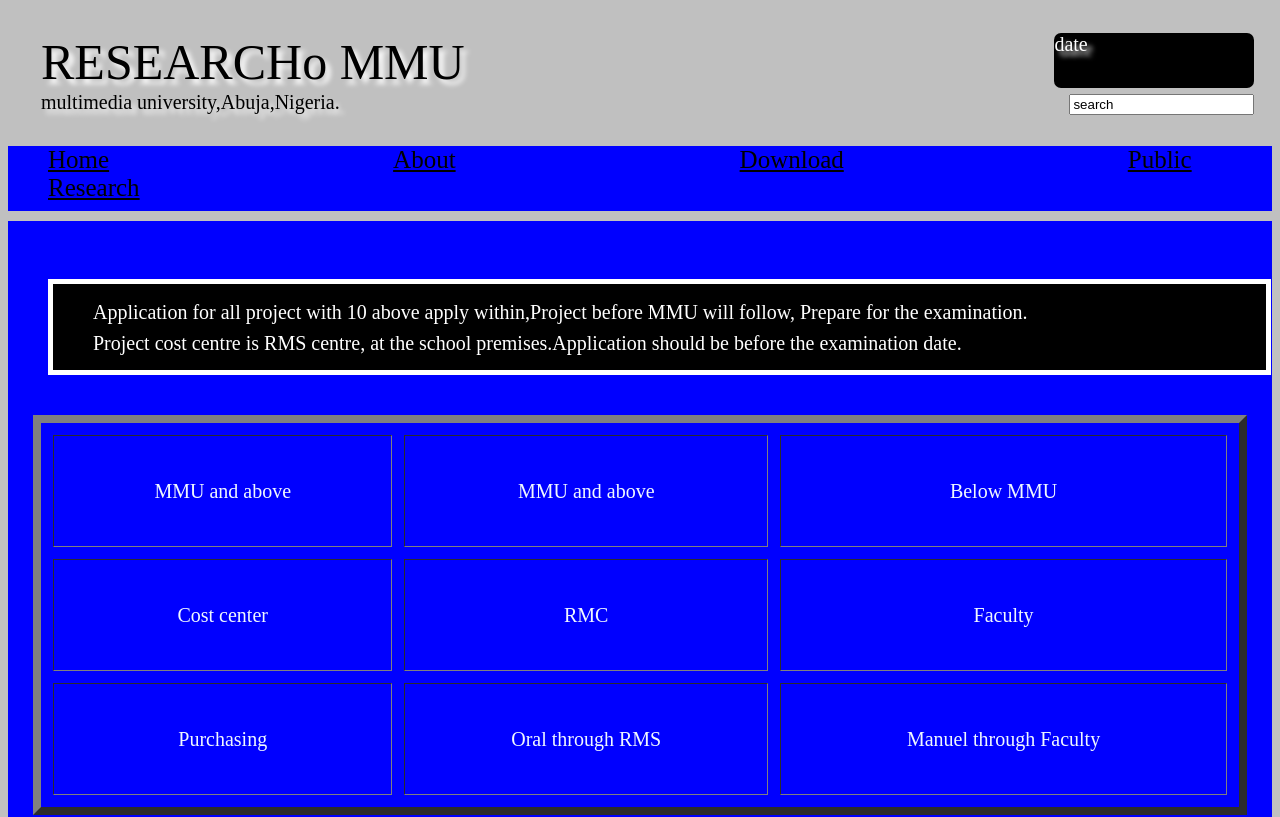
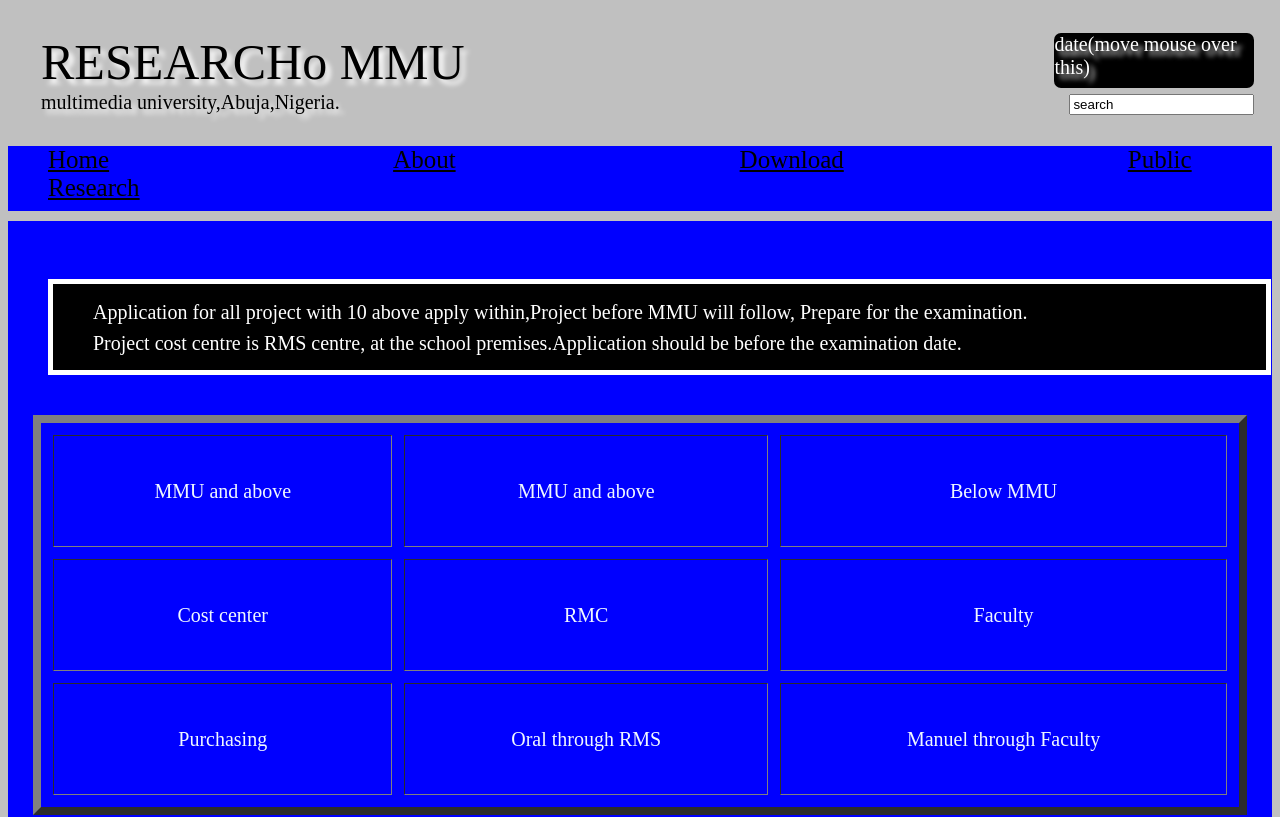
Before and after one commit to olayinka02/form-validation, a plain HTML site: page index.html in a window 1280 px wide. Shown: the top 817 px of the page. Drawn offline with Linux system fonts and the light colour scheme.

Commit message:
form-validation
This was designed with Basic HTML, CSS and Javascript.

```diff
--- a/index.html
+++ b/index.html
@@ -2,7 +2,7 @@
 <html>
     <title> MilikiAfricana </title>
     <head>
-        <meta name="viewport" content="width=device-width, initial-scale=1.0,maximum-scale=1.0,user-scalable=no " >
+        <meta name="viewport" content="width=device-width, initial-scale=1.0" >
     <script type="text/javascript" src="../form-validate js\form-validate.js">
     </script>
 
@@ -11,7 +11,7 @@
         </style>
     </head>
     <body>
-    <div class="ij"><hi>RESEARCHo MMU</hi><div id="date" onload="dat()" >date</div></br>
+    <div class="ij"><hi>RESEARCHo MMU</hi><div id="date" onmouseover="dat()" >date(move mouse over this)</div></br>
         multimedia university,Abuja,Nigeria.
         <form >
             <input type="text" name="search" value="search" maxlength="40" size="20" spellcheck="checked">
```
